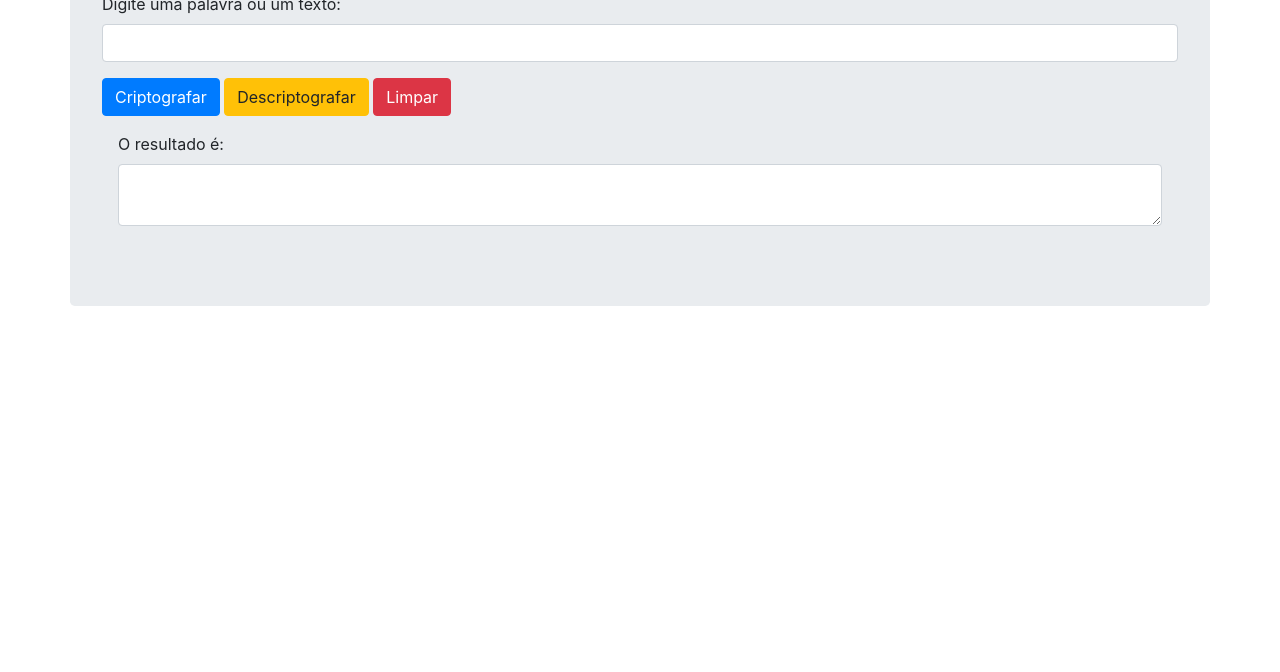
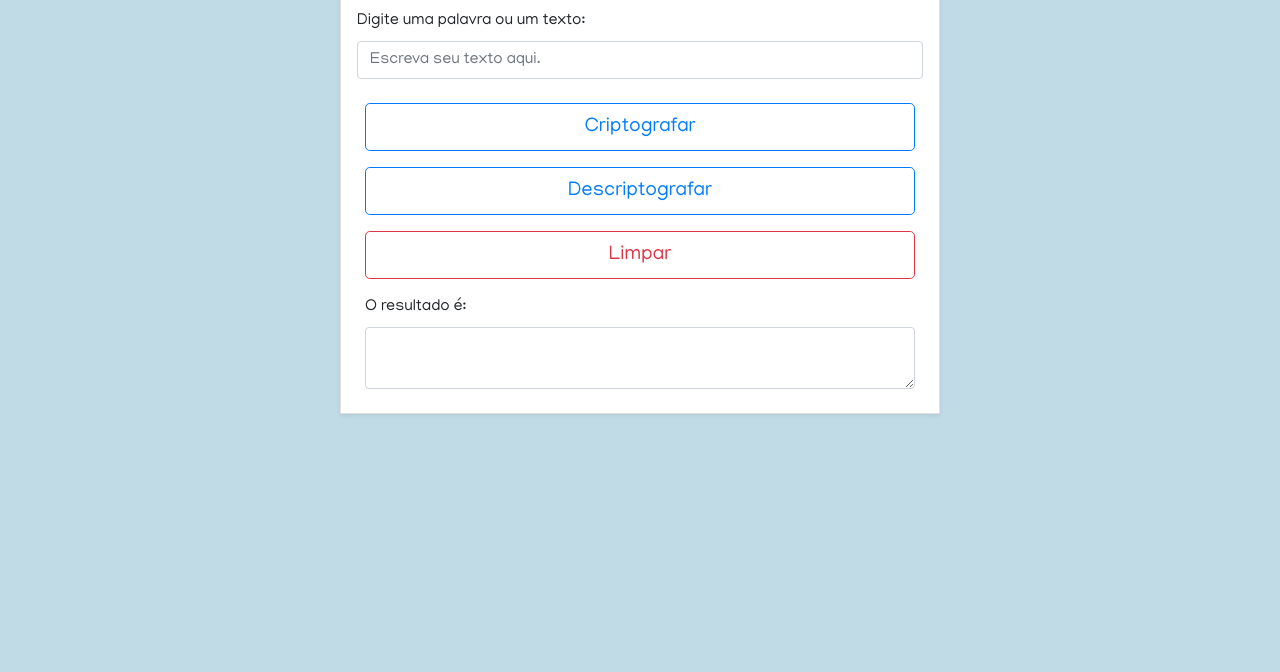
Before and after one commit to JulianaAugusta/cifra-de-cesar, a plain HTML site: page index.html in a window 1280 px wide. Shown: the part 128-800 px from the top of the page. Drawn offline with nearby package versions, Linux system fonts and the light colour scheme.

Commit message:
Refatoração de template, adição de nova função no botão limpar

```diff
--- a/app.js
+++ b/app.js
@@ -53,5 +53,6 @@ function decryptData(letter) {
 
 function cleanText() {
     document.getElementById('input-text-cipher-decipher').value = '';
+    document.getElementById('cipher-result').value = '';
     return
 }
--- a/index.html
+++ b/index.html
@@ -5,28 +5,35 @@
     <meta charset="utf-8">
     <link rel="stylesheet" href="main.css">
     <link rel="stylesheet" href="https://stackpath.bootstrapcdn.com/bootstrap/4.3.1/css/bootstrap.min.css" integrity="sha384-ggOyR0iXCbMQv3Xipma34MD+dH/1fQ784/j6cY/iJTQUOhcWr7x9JvoRxT2MZw1T" crossorigin="anonymous">
+    <link href="https://fonts.googleapis.com/css?family=Manjari&display=swap" rel="stylesheet">
     <title>Cifra de César</title>
 </head>
 
 <body>
-    <div class="container jumbotron">
+    <div class="container jumbotron card card-image lighten-5 shadow-sm p-3 mb-5 mt-5 bg-white rounded-0 jumb-config">
         <h1 class="text-center">Cifra de César</h1>
-        <div>
+        <div class="mt-3">
             <label for="">Digite uma palavra ou um texto:</label>
             <div class="input-group mb-3">
-                <input type="text" id="input-text-cipher-decipher" class="form-control" placeholder="" aria-label="Recipient's username" aria-describedby="button-addon2">
+                <input type="text" id="input-text-cipher-decipher" class="form-control" placeholder="Escreva seu texto aqui." aria-label="Recipient's username" aria-describedby="button-addon2">
             </div>
-            <button class="btn btn-primary" type="button" id="button-cipher" onclick="cipherText()">Criptografar</button>
-            <button class="btn btn-warning" type="button" id="button-decipher" onclick="decipherText()">Descriptografar</button>
-            <button class="btn btn-danger text-right" type="button" id="button-cipher" onclick="cleanText()">Limpar</button>
-            <!-- <div class="text-right">
-
-            </div> -->
+            <div class="p-2">
+                <button class="btn btn-outline-primary btn-lg btn-block" type="button" id="button-cipher" onclick="cipherText()">Criptografar
+                </button>
+            </div>
+            <div class="p-2">
+                <button class="btn btn-outline-primary btn-lg btn-block" type="button" id="button-decipher" onclick="decipherText()">Descriptografar
+                </button>
+            </div>
+            <div class="p-2">
+                <button class="btn btn-outline-danger btn-lg btn-block" type="button" id="button-cipher" onclick="cleanText()">Limpar
+                </button>
+            </div>
         </div>
-        <div class="p-3">
+        <div class="p-2">
             <label for="">O resultado é:</label>
             <div class="input-group">
-                <textarea class="form-control" id="cipher-result" aria-label="With textarea"></textarea>
+                <textarea class="form-control" id="cipher-result" placeholder="" aria-label="With textarea"></textarea>
             </div>
         </div>
     </div>
--- a/main.css
+++ b/main.css
@@ -0,0 +1,23 @@
+* {
+    -webkit-box-sizing: border-box;
+    -moz-box-sizing: border-box;
+    box-sizing: border-box;
+}
+
+*:before,
+*:after {
+    -webkit-box-sizing: border-box;
+    -moz-box-sizing: border-box;
+    box-sizing: border-box;
+}
+
+body {
+    background-color: #c1dbe6 !important;
+    margin: 0px;
+    max-height: 100vh;
+    font-family: 'Manjari', sans-serif !important;
+}
+
+.jumb-config {
+    width: 600px !important;
+}
```
